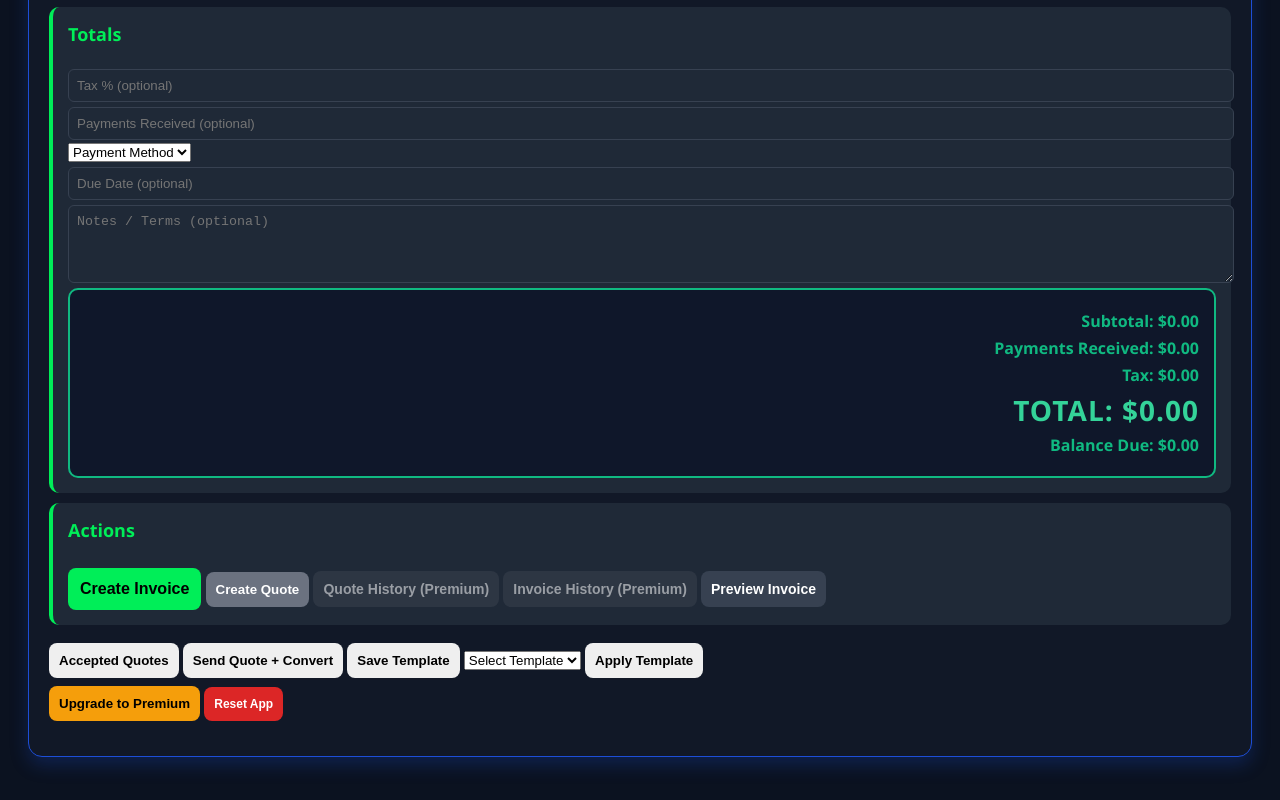
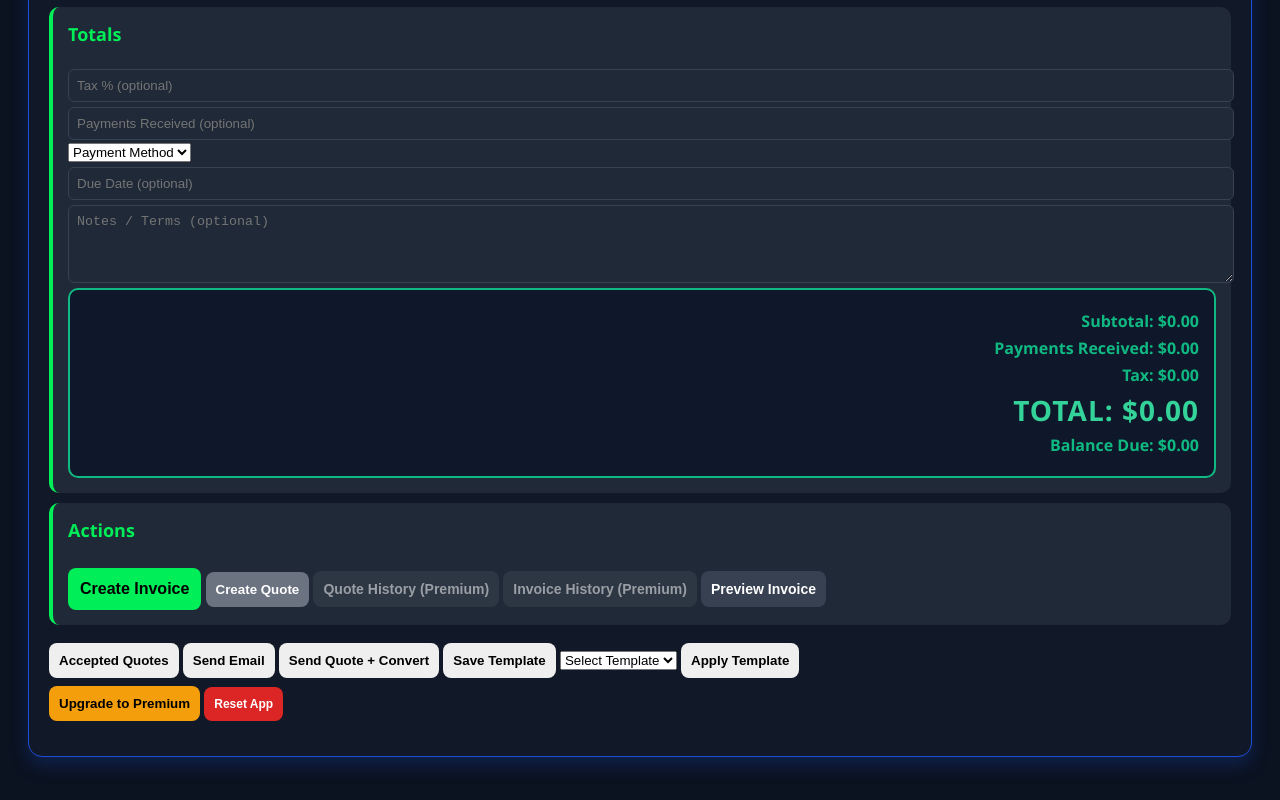
Before and after one commit to ronaldcarter127-debug/invoice-app, a website: page invoice.html in a window 1280 px wide. Shown: the part 1240-2040 px from the top of the page. Drawn offline with Linux system fonts and the light colour scheme.

Commit message:
Add Email button

```diff
--- a/invoice.html
+++ b/invoice.html
@@ -216,6 +216,7 @@ body.premium-mode .mode-banner strong {color:#fbbf24;}
 
 <div class="actions">
   <button type="button" onclick="showQuoteHistory('accepted')">Accepted Quotes</button>
+  <button type="button" onclick="sendEmail()">Send Email</button>
   <button type="button" onclick="sendQuoteThenConvert()">Send Quote + Convert</button>
 
   <button type="button" onclick="saveCurrentAsTemplate()">Save Template</button>
```
